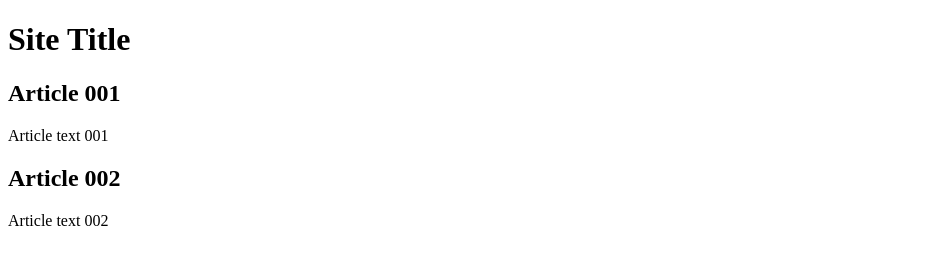
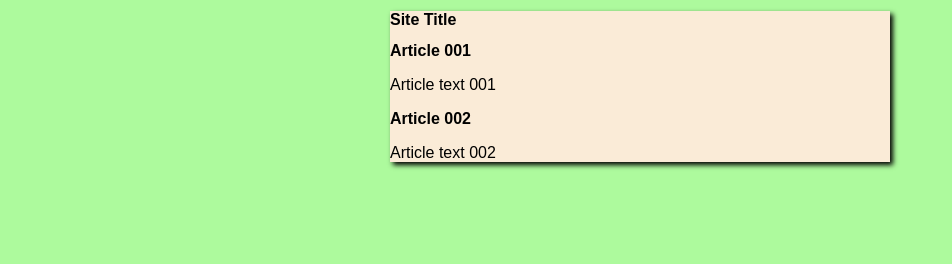
Before and after one commit to lcgdias/site-project, a plain HTML site: page index.html in a window 1280 px wide. Shown: the whole page, without its empty margins (0-952 px from the left). Drawn offline with Linux system fonts and the light colour scheme.

Commit message:
started design

```diff
--- /dev/null
+++ b/estilos/styles.css
@@ -0,0 +1,16 @@
+* {
+    font-family: Arial, Helvetica, sans-serif;
+    font-size: 16px;
+}
+
+body {
+    background-color: rgb(173, 250, 157);
+
+}
+
+main {
+    background-color: antiquewhite;
+    width: 500px;
+    margin: auto;
+    box-shadow: 3px 3px 5px black;
+}
--- a/index.html
+++ b/index.html
@@ -5,6 +5,7 @@
     <meta http-equiv="X-UA-Compatible" content="IE=edge">
     <meta name="viewport" content="width=device-width, initial-scale=1.0">
     <title>Title</title>
+    <link rel="stylesheet" href="estilos/styles.css">
 </head>
 <body>
     <main>
```
